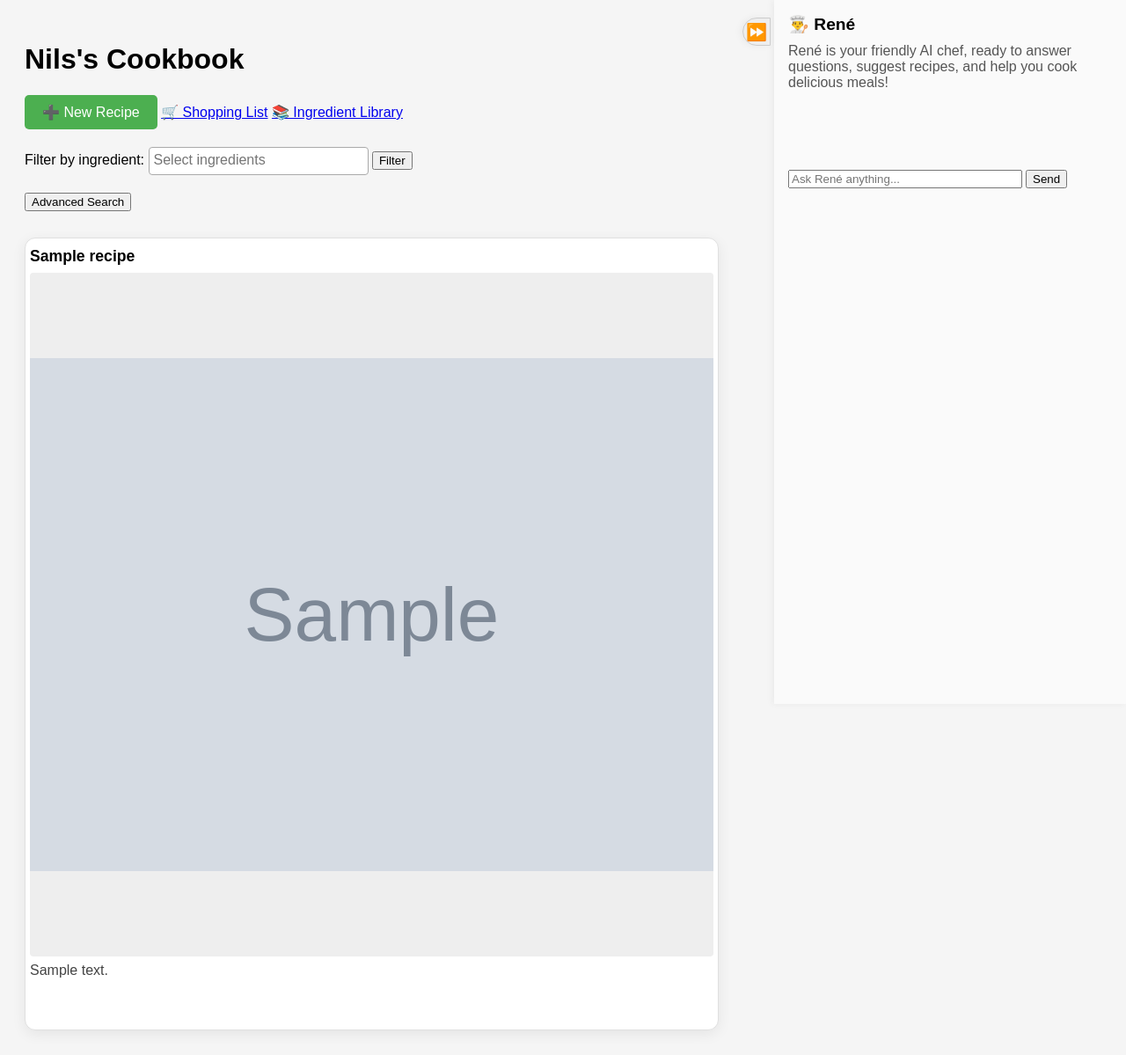
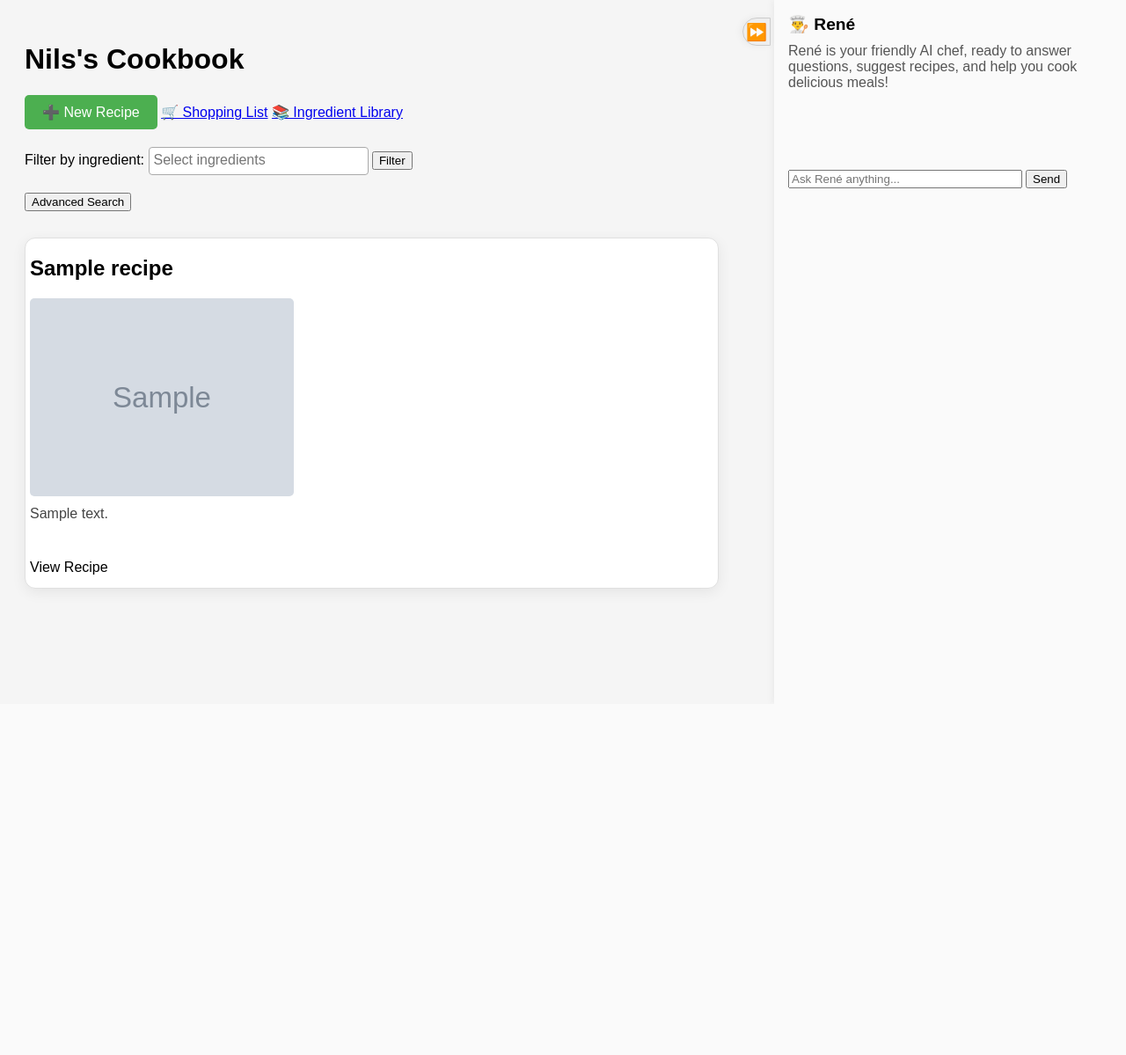
Before and after one commit to stranger-nils/recipe-db, a Flask app: template templates/index.html in a window 1280 px wide. Shown: the whole page at 88% size. After the commit the page ends 793 px from the top, so only its background shows below. Run offline with Flask 3, Linux system fonts and the light colour scheme; the template is opened without the code that fills it: most values are stand-ins (such as "Sample title", 1, 10 or a date in 2020); grey boxes marked "Sample" are stand-in pictures; parts of the project's set-up code (start-up, migrations or seed data) failed here and were passed over; some libraries are stand-ins or nearby versions.

Commit message:
updated method for fetching image_url

```diff
--- a/templates/index.html
+++ b/templates/index.html
@@ -144,15 +144,14 @@
             </script>
             <div class="recipe-grid">
                 {% for recipe in recipes %}
-                <a href="/recipe/{{ recipe['id'] }}">
                     <div class="recipe-card">
-                        <h3>{{ recipe['title'] }}</h3>
-                        <div class="image-square">
-                            <img src="{{ recipe['image_url'] if recipe['image_url'] else url_for('static', filename='uploads/placeholder.jpeg') }}" alt="Image of {{ recipe['title'] }}">
-                        </div>
+                        <h2>{{ recipe['title'] }}</h2>
+                        {% if recipe['image_url'] %}
+                        <img src="{{ recipe['image_url'] }}" alt="Recipe image" style="max-width: 300px; display: block; margin-bottom: 10px;">
+                        {% endif %}
                         <p>{{ recipe['description'] }}</p>
+                        <a href="{{ url_for('recipe_detail', recipe_id=recipe['recipe_id']) }}">View Recipe</a>
                     </div>
-                </a>
                 {% endfor %}
             </div>
         </div>
```
Also changed, not shown: templates/recipe_detail.html (+4 -3 lines).
